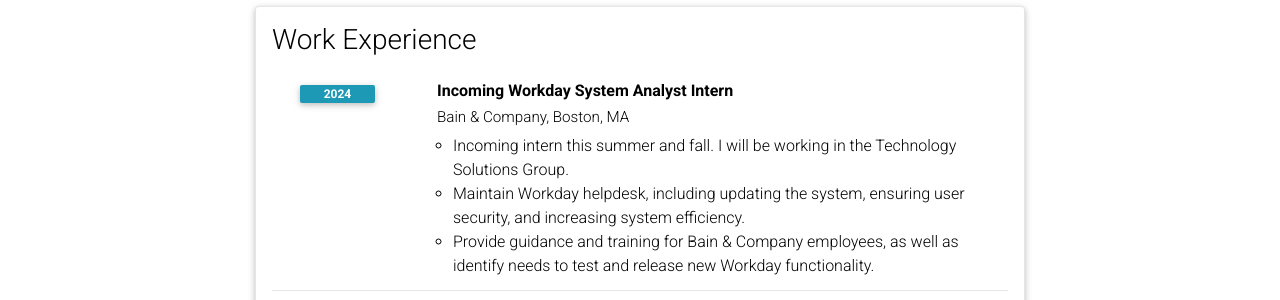
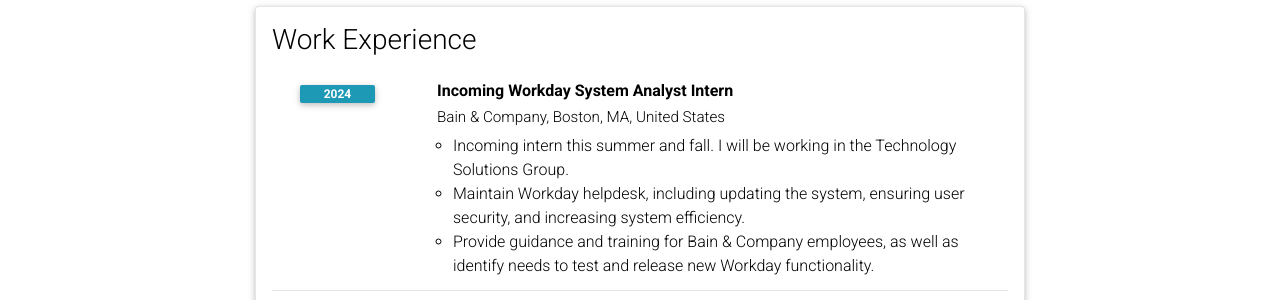
Before and after one commit to phannhatnamlhp/phannhatnamlhp.github.io, a Jekyll site: the page built from _pages/cv.md, in a window 1280 px wide and 900 px high, scrolled down 687 px. Shown: the part 152-452 px from the top of the window. Built offline with Jekyll 4.4.1, drawn with Linux system fonts in a browser that asks for light colours; comment, search, counter and statistics services are not loaded; a style sheet for code colours, icons or effects is not loaded; some of the changed text lies outside the part shown.

Commit message:
Update cv.yml

```diff
--- a/_data/cv.yml
+++ b/_data/cv.yml
@@ -29,7 +29,7 @@
   type: time_table
   contents:
     - title: Incoming Workday System Analyst Intern
-      institution: Bain & Company, Boston, MA
+      institution: Bain & Company, Boston, MA, United States
       year: 2024
       description:
         - Incoming intern this summer and fall. I will be working in the Technology Solutions Group.
@@ -86,7 +86,7 @@
 
 
     - title: Co-Author in Business Section
-      institution: 202X Dictionary, VinUniversity, Vietnam.
+      institution: 202X Dictionary, VinUniversity, Vietnam
       year: 2022
       description:
         - Link&#58 <a href="https://phannhatnam.com/assets/pdf/Social%20Enterprise%20-%20Phan%20Nhat%20Nam%20202X.pdf">here</a>.
@@ -149,7 +149,7 @@
         - First-Place in Junior Enterprise KPMG Case Competition&#58 Banking the Unbanked | <a href="https://phannhatnam.com/assets/pdf/KPMG%20Competition%20-%2012%20April%202024.pdf">Pitch Link</a>
     - year: 2023
       items:
-        - <a href="https://www.certiport.com/Portal/Pages/PrintTranscriptInfo.aspx?action=Cert&id=425&cvid=AlOjvBz6a8Ntdfq9rOC4iA==">Microsoft Office Specialst Expert 2019.</a>
+        - <a href="https://www.certiport.com/Portal/Pages/PrintTranscriptInfo.aspx?action=Cert&id=425&cvid=AlOjvBz6a8Ntdfq9rOC4iA==">Microsoft Office Specialist Expert 2019.</a>
         - <a href="https://www.certiport.com/Portal/Pages/PrintTranscriptInfo.aspx?action=Cert&id=424&cvid=YtxvkWZCtE7lGOfFoyVz0w==">Microsoft Office Specialist Associate 2019.</a>
     - year: 2022
       items:
```
